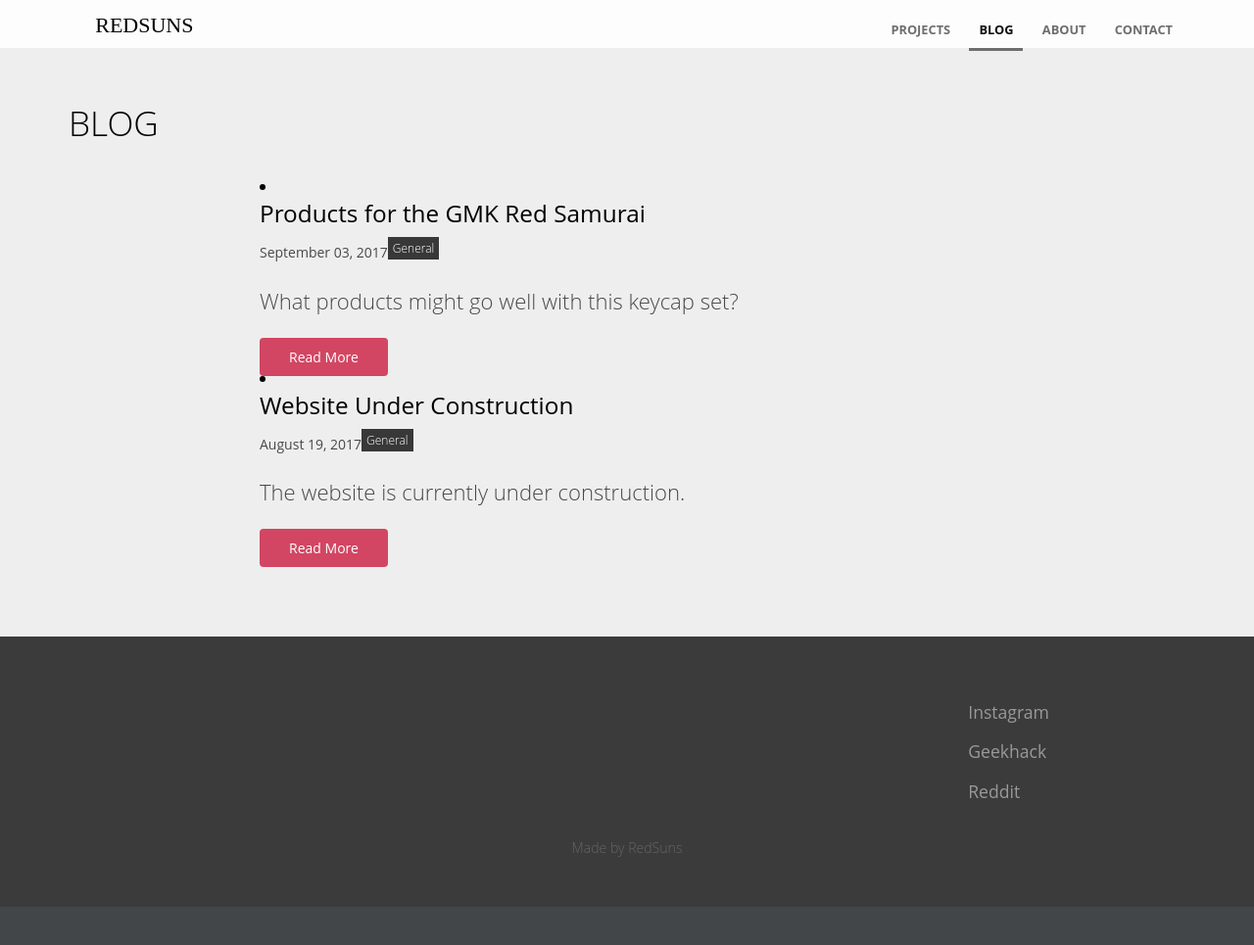
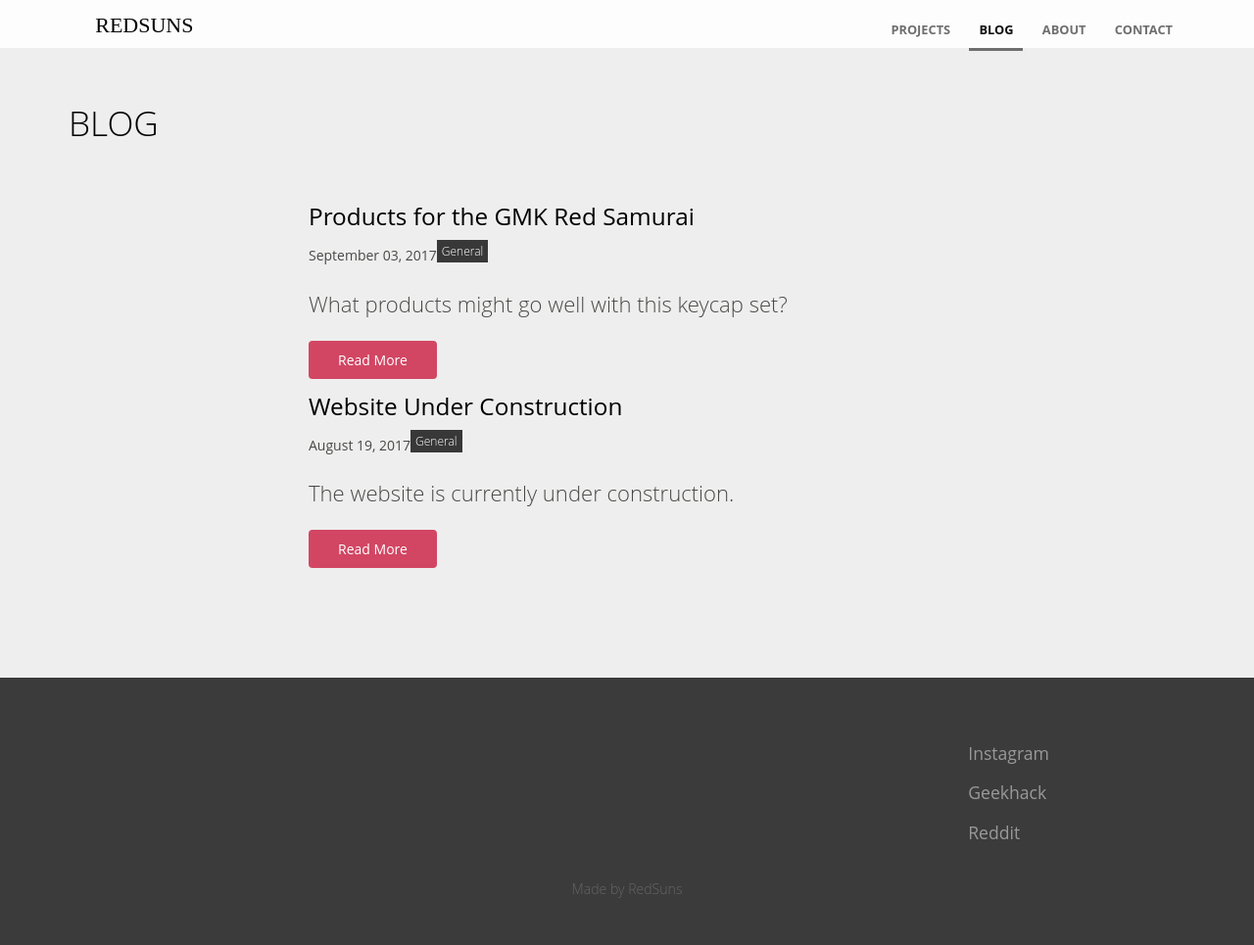
Before and after one commit to RedSunsRMK/redsunsrmk.github.io, a Jekyll site: the page built from blog/index.html, in a window 1280 px wide and 968 px high. Shown: the top 965 px of the window at 98% size. Built offline with Jekyll 4.4.1, drawn with Linux system fonts in a browser that asks for light colours; the list of posts is cut into pages by our own code.

Commit message:
Add files via upload

```diff
--- a/blog/index.html
+++ b/blog/index.html
@@ -5,7 +5,9 @@ description:
 
 <div class="text-container">
 	<p class="editor-link"><a href="cloudcannon:collections/_posts" class="btn"><strong>&#9998;</strong> Add Post</a></p>
+	<ul class="blog-posts">
 		{% include list-posts.html posts=paginator.posts %}
+	</ul>
 
 	{% if paginator.total_pages > 1 %}
 		<!-- Pagination links -->
```
